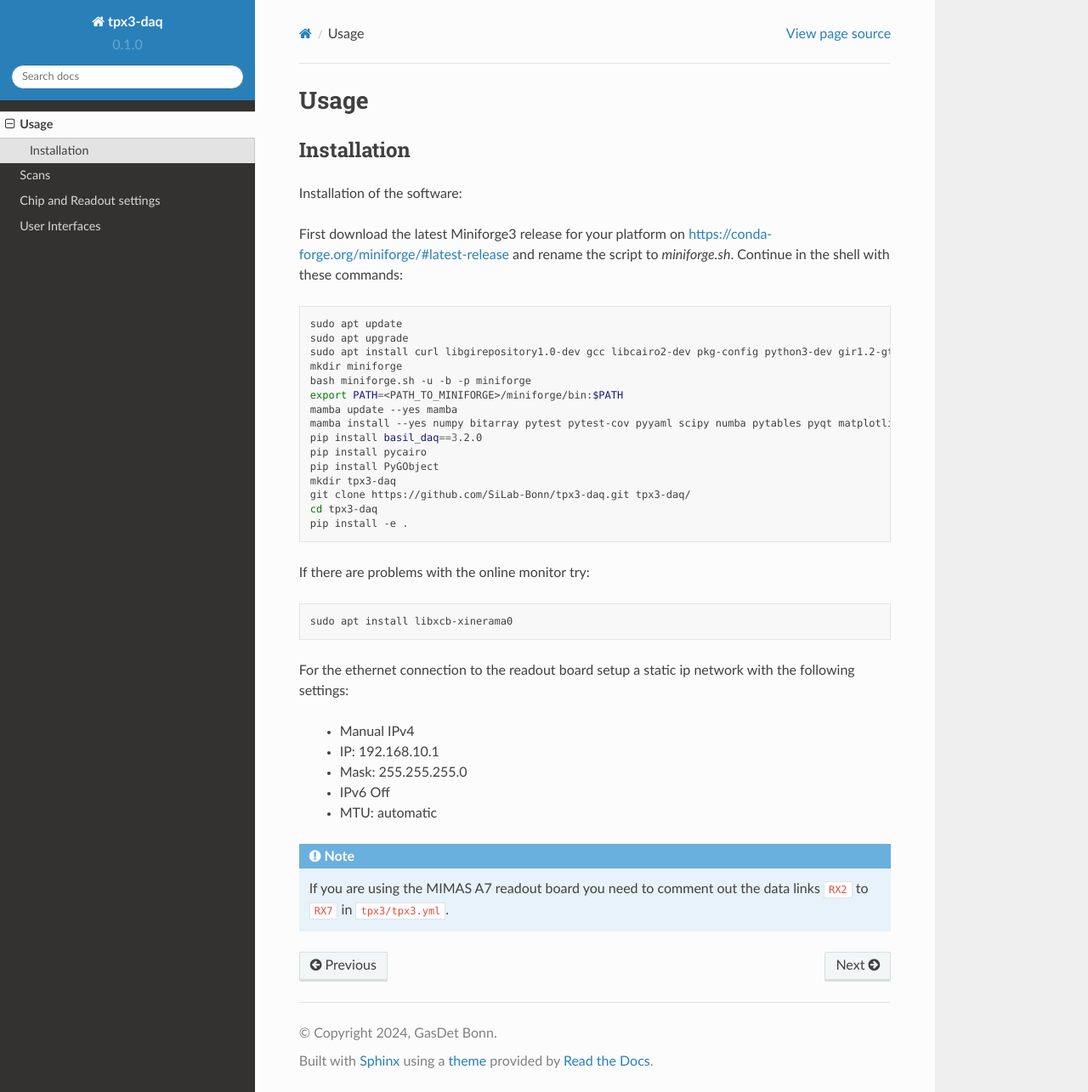
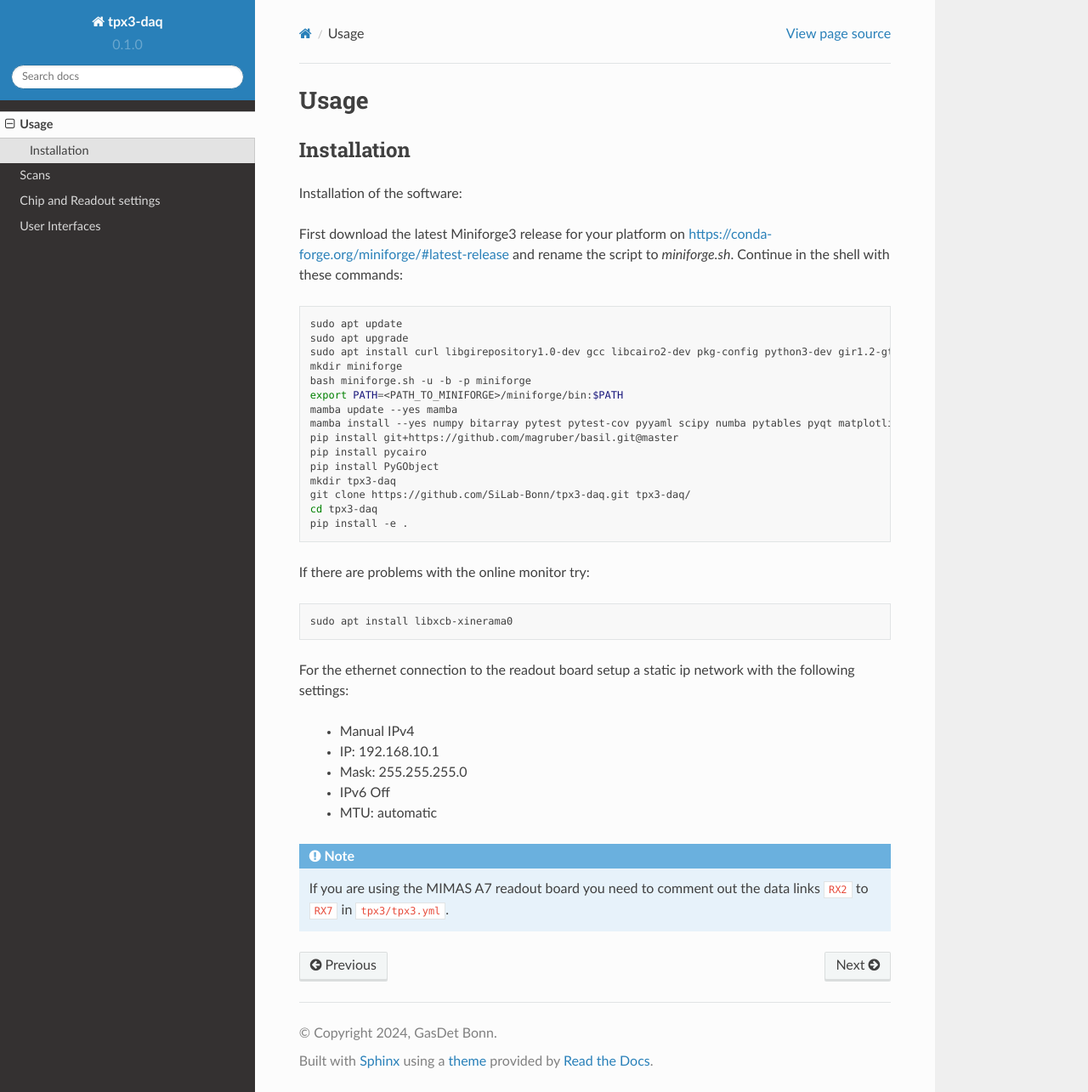
Before and after one commit to GasDet-Bonn/tpx3-daq, a Sphinx documentation site: the page built from docs/source/usage.rst, in a window 1280 px wide and 1285 px high. Shown: the whole window at 85% size. Built offline with Sphinx 7.4.7 and the Read the Docs theme 2.0.0, drawn with Linux system fonts in a browser that asks for light colours.

Commit message:
DOC: update basil version in installation instructions

```diff
--- a/docs/source/usage.rst
+++ b/docs/source/usage.rst
@@ -21,7 +21,7 @@ the script to `miniforge.sh`. Continue in the shell with these commands:
    export PATH=<PATH_TO_MINIFORGE>/miniforge/bin:$PATH
    mamba update --yes mamba
    mamba install --yes numpy bitarray pytest pytest-cov pyyaml scipy numba pytables pyqt matplotlib tqdm pyzmq blosc psutil setuptools
-   pip install basil_daq==3.2.0
+   pip install git+https://github.com/magruber/basil.git@master
    pip install pycairo
    pip install PyGObject
    mkdir tpx3-daq
```
